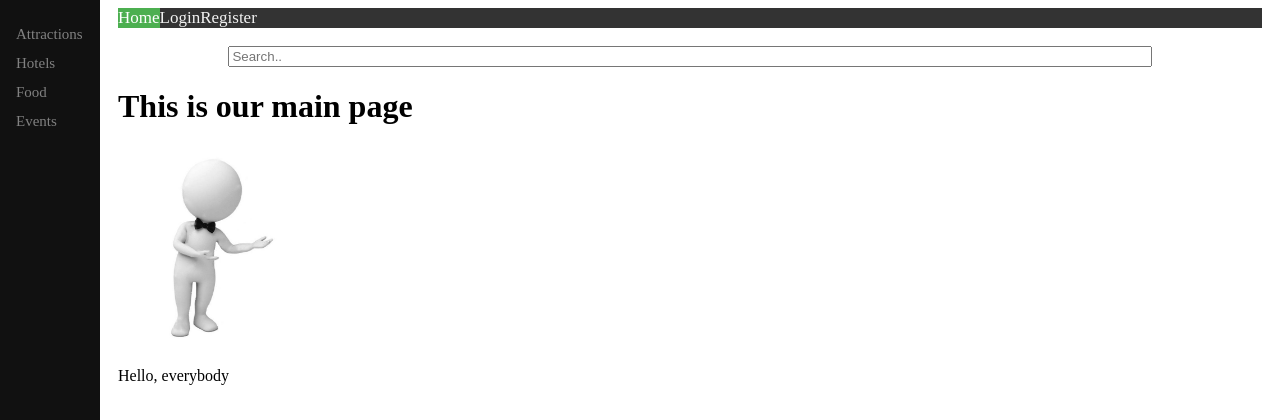
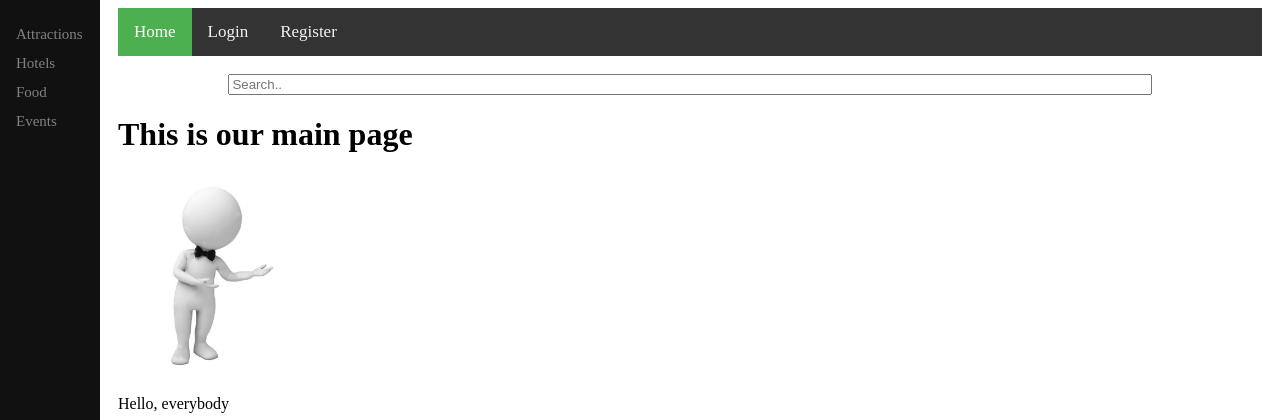
Before and after one commit to sergeinder/WebPrograming, a FastAPI app: page /pages/main in a window 1280 px wide. Shown: the top 420 px of the page. Run offline with FastAPI, Linux system fonts and the light colour scheme.

Commit message:
Добавлены отступы

```diff
--- a/app/static/css/navigate.css
+++ b/app/static/css/navigate.css
@@ -12,6 +12,7 @@
     display: block;
     color: #f2f2f2;
     text-align: center;
+    padding: 14px 16px;
     text-decoration: none;
     font-size: 17px;
 }
```
